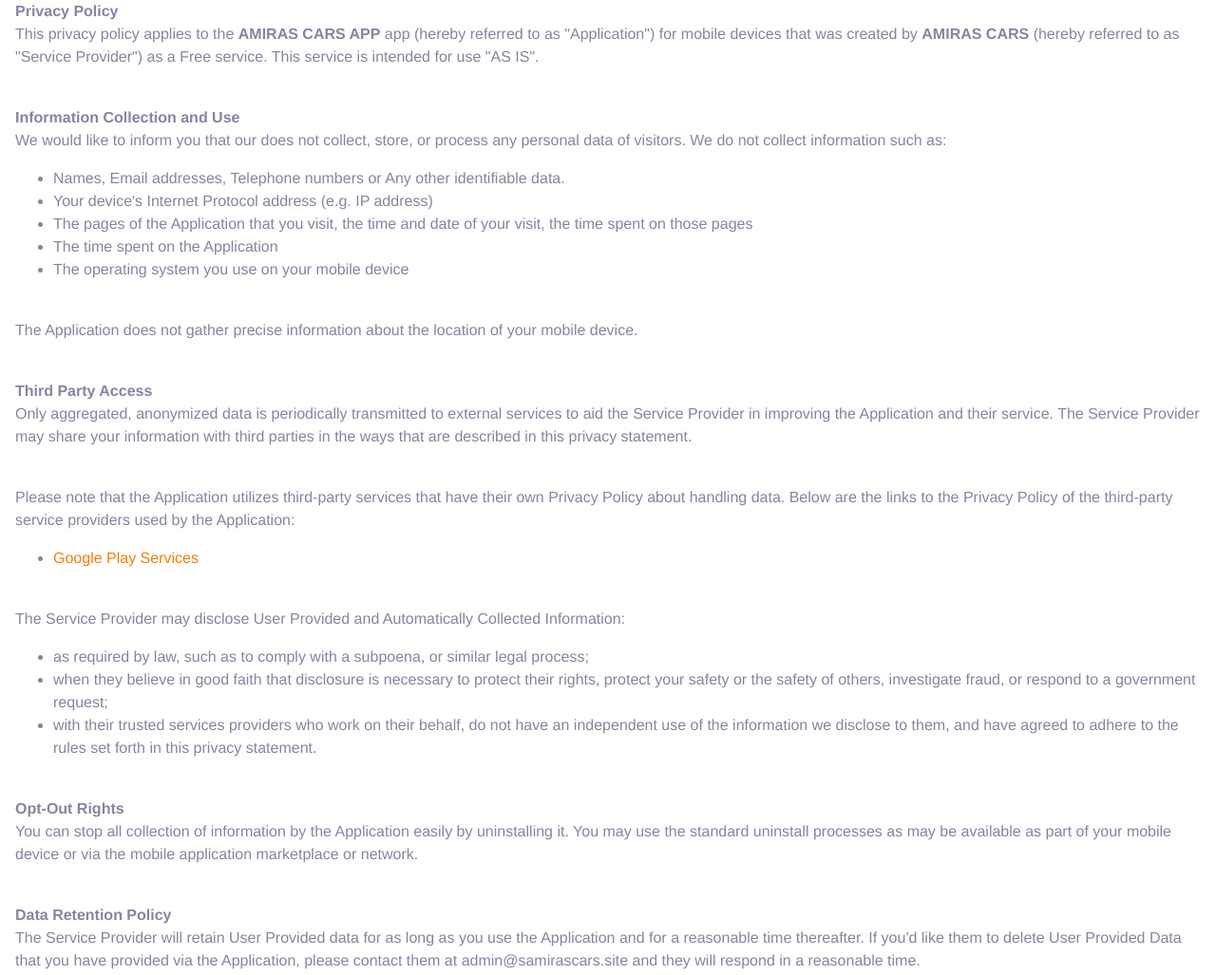
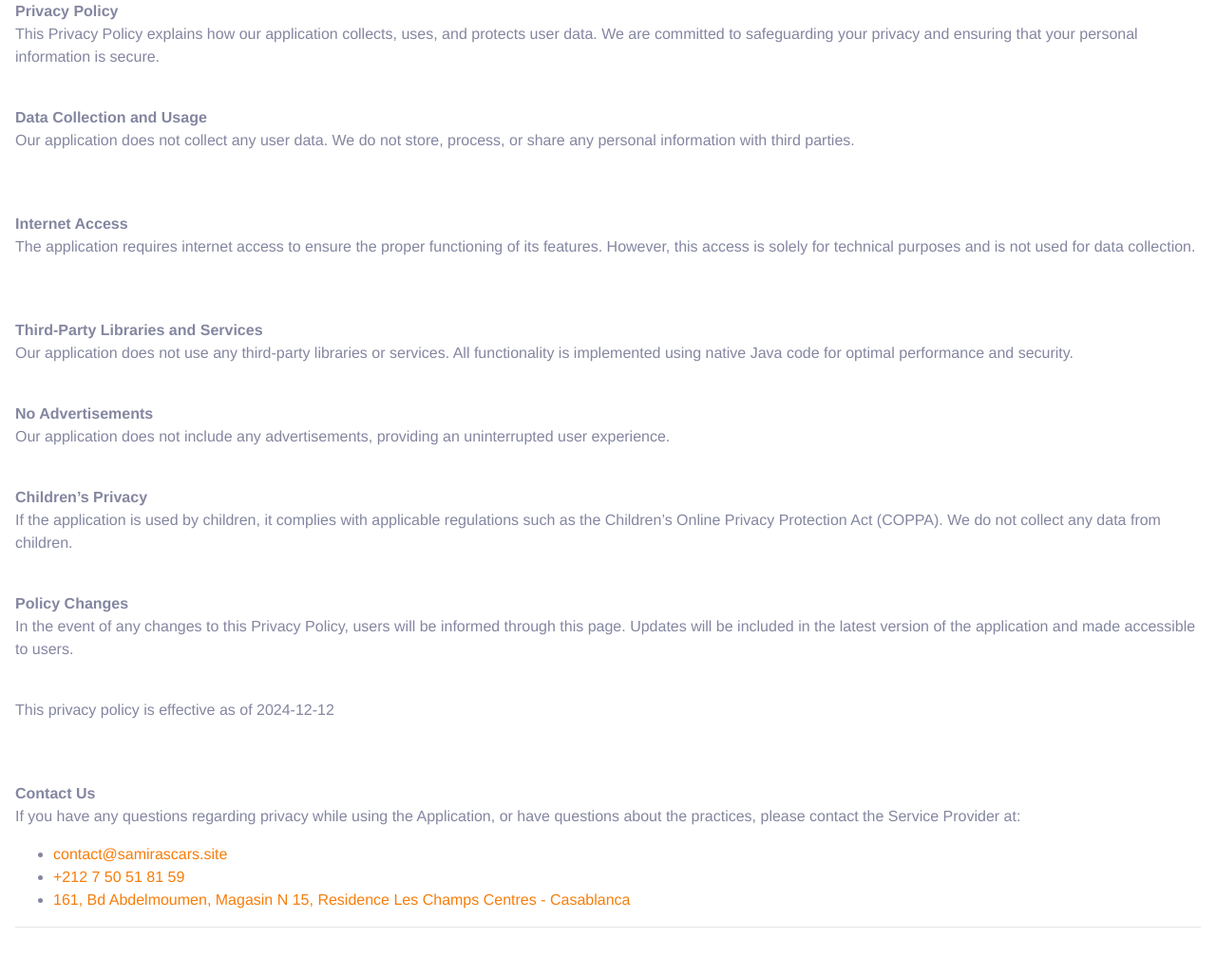
Before and after one commit to amirascars/amirascars.github.io, a plain HTML site: page privacy_policy_app.html in a window 1280 px wide. Shown: the part 646-1673 px from the top of the page at 95% size. Drawn offline with nearby package versions, Linux system fonts and the light colour scheme.

Commit message:
Update privacy_policy_app.html

```diff
--- a/privacy_policy_app.html
+++ b/privacy_policy_app.html
@@ -117,87 +117,49 @@
         <body>
             <strong>Privacy Policy</strong>
             <p>
-                This privacy policy applies to the <b>AMIRAS CARS APP</b> app (hereby referred to as "Application") for mobile devices that was created by <b>AMIRAS CARS</b> (hereby referred to as "Service Provider") as a Free service. This service is
-                intended for use "AS IS".
+This Privacy Policy explains how our application collects, uses, and protects user data. We are committed to safeguarding your privacy and ensuring that your personal information is secure.
             </p>
             <br />
-            <strong>Information Collection and Use</strong>
-          <p>We would like to inform you that our <b></b> does not collect, store, or process any personal data of visitors. We do not collect information such as:</p>
-            <ul>
-                <li>Names, Email addresses, Telephone numbers or Any other identifiable data.</li>
-                <li>Your device's Internet Protocol address (e.g. IP address)</li>
-                <li>The pages of the Application that you visit, the time and date of your visit, the time spent on those pages</li>
-                <li>The time spent on the Application</li>
-                <li>The operating system you use on your mobile device</li>
-            </ul>
-            <p></p>
+            <strong>Data Collection and Usage</strong>
+          <p>Our application does not collect any user data. We do not store, process, or share any personal information with third parties.
+	  </p>
+
             <br />
-            <p>The Application does not gather precise information about the location of your mobile device.</p>
             <br />
 
-            <strong>Third Party Access</strong>
+            <strong>Internet Access</strong>
             <p>
-                Only aggregated, anonymized data is periodically transmitted to external services to aid the Service Provider in improving the Application and their service. The Service Provider may share your information with third parties in
-                the ways that are described in this privacy statement.
+The application requires internet access to ensure the proper functioning of its features. However, this access is solely for technical purposes and is not used for data collection.
+
             </p>
-            <div>
-                <br />
-                <p>
-                    Please note that the Application utilizes third-party services that have their own Privacy Policy about handling data. Below are the links to the Privacy Policy of the third-party service providers used by the Application:
-                </p>
-                <ul>
-                    <li><a href="https://www.google.com/policies/privacy/" target="_blank" rel="noopener noreferrer">Google Play Services</a></li>
-                    <!----><!----><!----><!----><!----><!----><!----><!----><!----><!----><!----><!----><!----><!----><!----><!----><!----><!----><!----><!----><!----><!----><!----><!----><!----><!----><!----><!----><!----><!----><!---->
-                </ul>
-            </div>
+
             <br />
-            <p>The Service Provider may disclose User Provided and Automatically Collected Information:</p>
-            <ul>
-                <li>as required by law, such as to comply with a subpoena, or similar legal process;</li>
-                <li>when they believe in good faith that disclosure is necessary to protect their rights, protect your safety or the safety of others, investigate fraud, or respond to a government request;</li>
-                <li>with their trusted services providers who work on their behalf, do not have an independent use of the information we disclose to them, and have agreed to adhere to the rules set forth in this privacy statement.</li>
-            </ul>
-            <p></p>
             <br />
-            <strong>Opt-Out Rights</strong>
+            <strong>Third-Party Libraries and Services</strong>
             <p>
-                You can stop all collection of information by the Application easily by uninstalling it. You may use the standard uninstall processes as may be available as part of your mobile device or via the mobile application marketplace or
-                network.
+Our application does not use any third-party libraries or services. All functionality is implemented using native Java code for optimal performance and security.
             </p>
             <br />
-            <strong>Data Retention Policy</strong>
+            <strong>No Advertisements</strong>
             <p>
-                The Service Provider will retain User Provided data for as long as you use the Application and for a reasonable time thereafter. If you'd like them to delete User Provided Data that you have provided via the Application, please
-                contact them at admin@samirascars.site and they will respond in a reasonable time.
+                Our application does not include any advertisements, providing an uninterrupted user experience.
             </p>
             <br />
-            <strong>Children</strong>
-            <p>The Service Provider does not use the Application to knowingly solicit data from or market to children under the age of 13.</p>
-            <div>
-                <br />
-                <p>
-                    The Application does not address anyone under the age of 13. The Service Provider does not knowingly collect personally identifiable information from children under 13 years of age. In the case the Service Provider discover
-                    that a child under 13 has provided personal information, the Service Provider will immediately delete this from their servers. If you are a parent or guardian and you are aware that your child has provided us with personal
-                    information, please contact the Service Provider (admin@samirascars.site) so that they will be able to take the necessary actions.
-                </p>
-            </div>
+            <strong>Children’s Privacy</strong>
+            <p>
+If the application is used by children, it complies with applicable regulations such as the Children’s Online Privacy Protection Act (COPPA). We do not collect any data from children.
+	    </p>
+
             <!---->
             <br />
-            <strong>Security</strong>
+            <strong>Policy Changes</strong>
             <p>
-                The Service Provider is concerned about safeguarding the confidentiality of your information. The Service Provider provides physical, electronic, and procedural safeguards to protect information the Service Provider processes
-                and maintains.
+In the event of any changes to this Privacy Policy, users will be informed through this page. Updates will be included in the latest version of the application and made accessible to users.
+
             </p>
             <br />
-            <strong>Changes</strong>
-            <p>
-                This Privacy Policy may be updated from time to time for any reason. The Service Provider will notify you of any changes to the Privacy Policy by updating this page with the new Privacy Policy. You are advised to consult this
-                Privacy Policy regularly for any changes, as continued use is deemed approval of all changes.
-            </p>
             <p>This privacy policy is effective as of 2024-12-12</p>
             <br />
-            <strong>Your Consent</strong>
-            <p>By using the Application, you are consenting to the processing of your information as set forth in this Privacy Policy now and as amended by us.</p>
             <br />
             <strong>Contact Us</strong>
             <p>If you have any questions regarding privacy while using the Application, or have questions about the practices, please contact the Service Provider at:</p>
```
